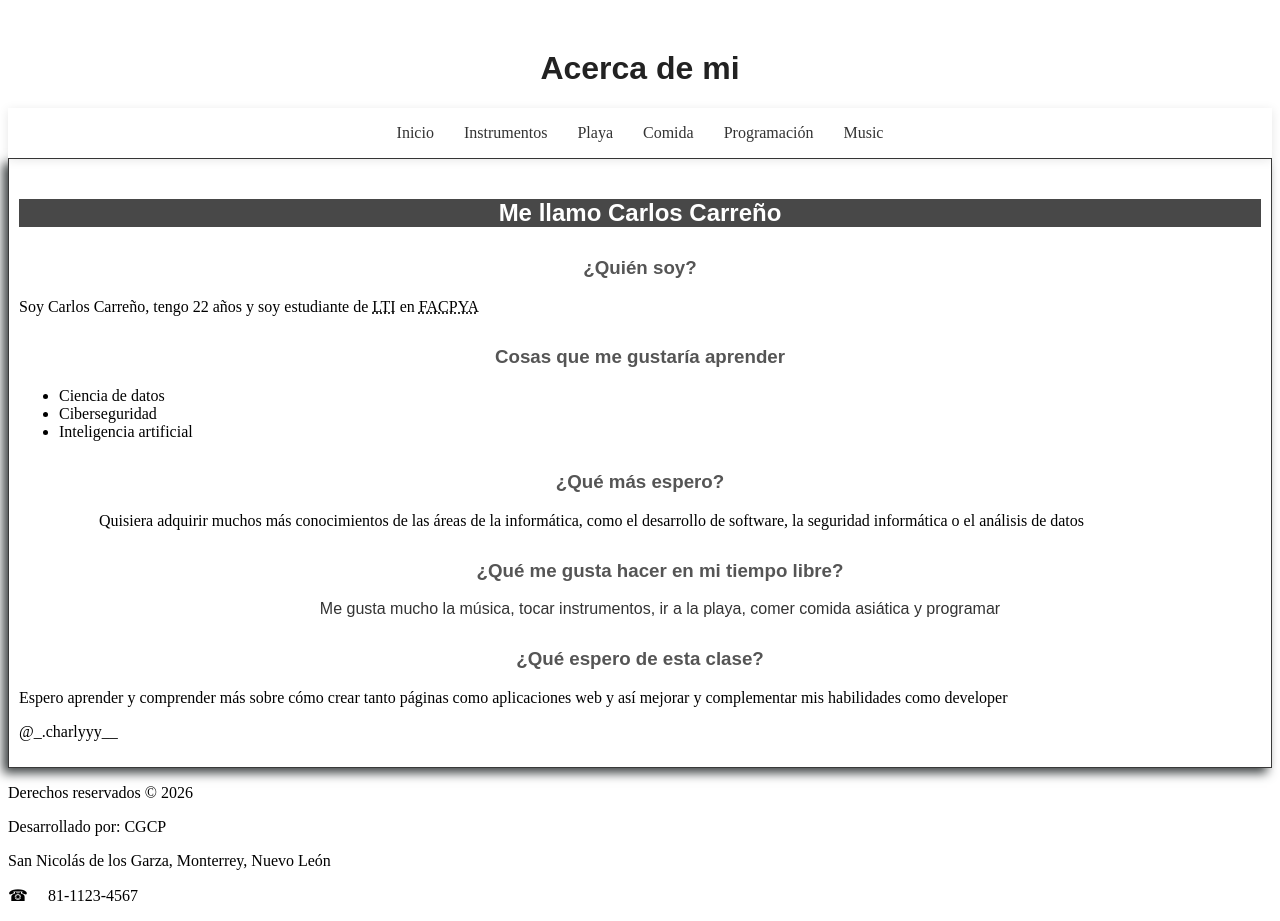
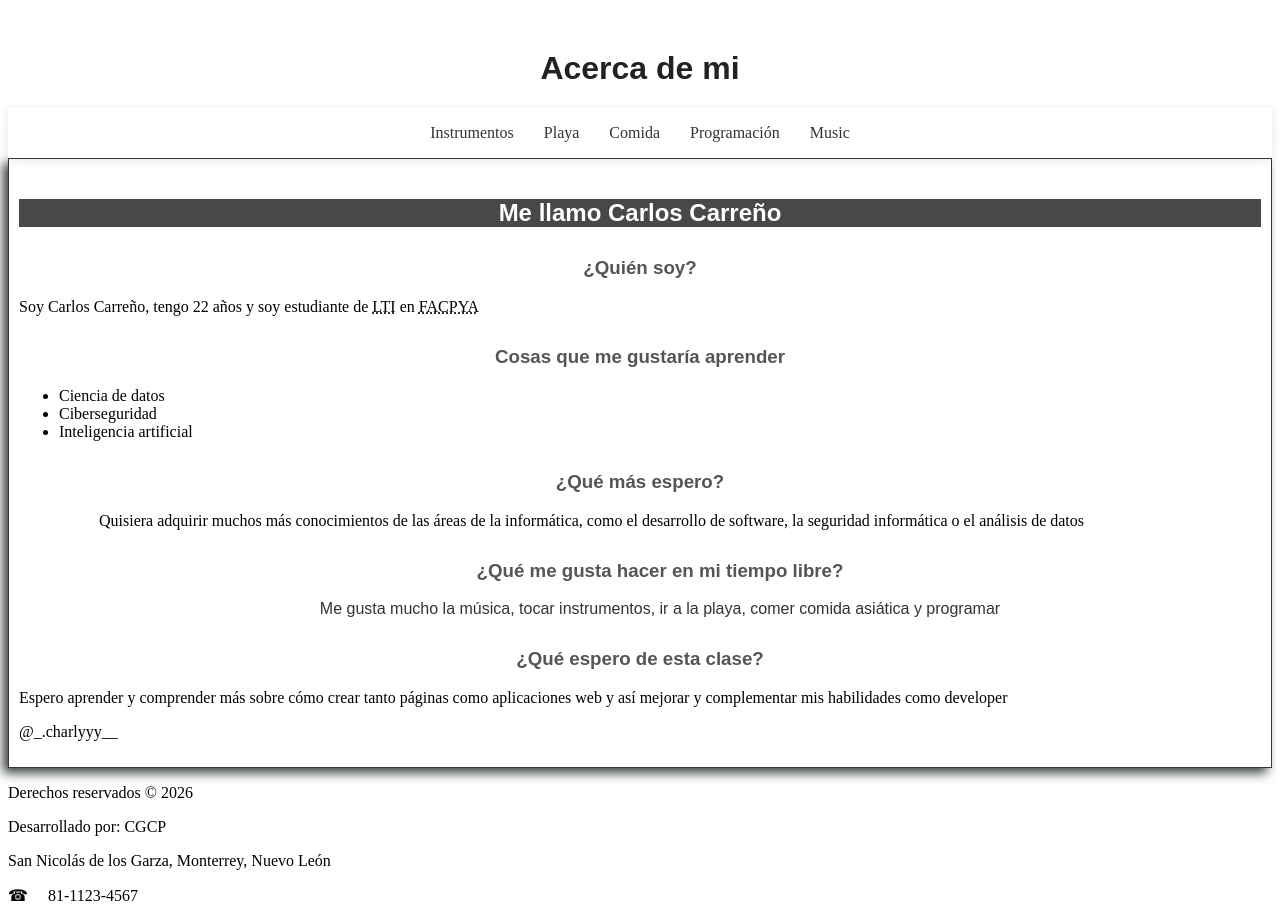
Before and after one commit to GhostLee01/practica3, a plain HTML site: page index.html in a window 1280 px wide. Drawn offline with Linux system fonts and the light colour scheme.

Commit message:
modified link views

```diff
--- a/index.html
+++ b/index.html
@@ -22,7 +22,6 @@
         <h1 class="main-title">Acerca de mi</h1>
         <nav class="navbar">
         <ul class="nav-links">
-            <li><a href="/index.html">Inicio</a></li>
             <li><a href="instruments.html">Instrumentos</a></li>
             <li><a href="beach.html">Playa</a></li>
             <li><a href="food.html">Comida</a></li>
```
